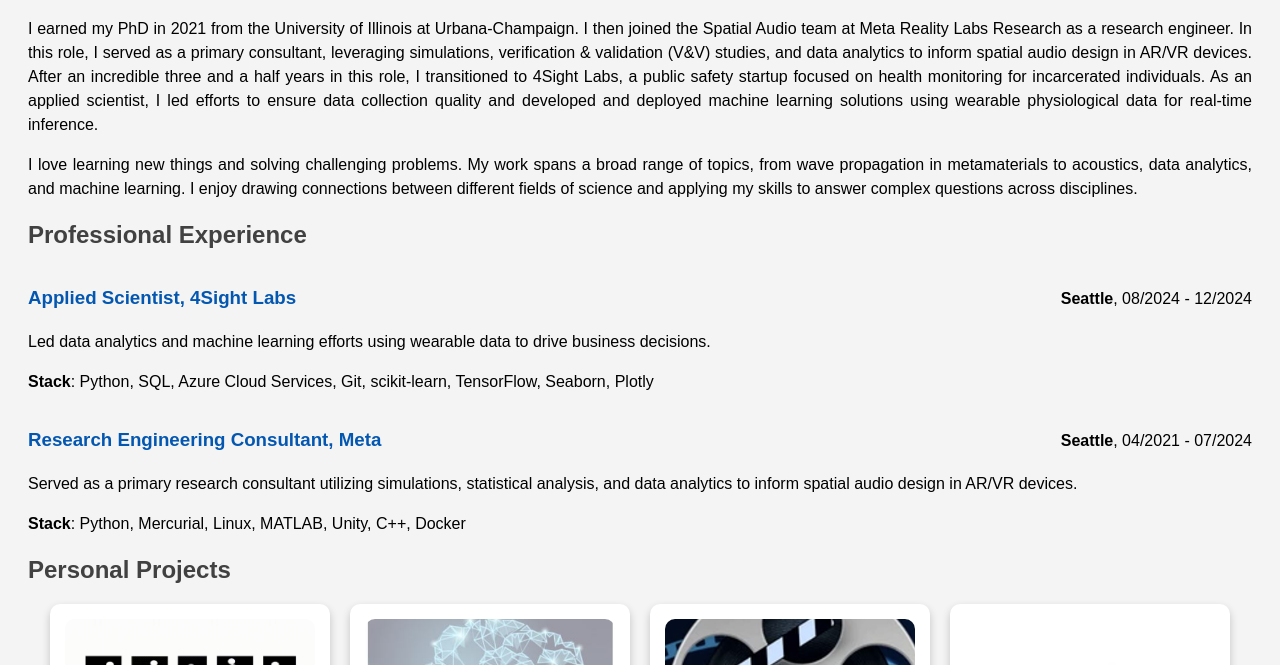
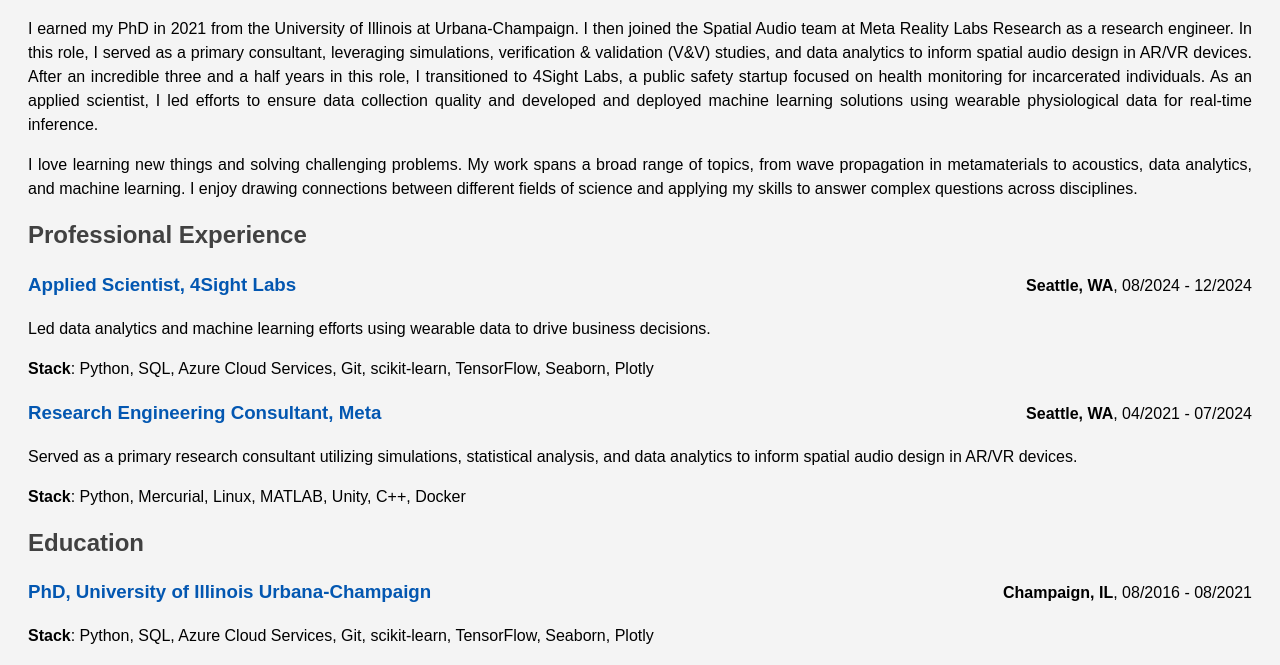
Before and after one commit to setare92-ha/setare92-ha.github.io, a plain HTML site: page index.html in a window 1280 px wide. Shown: the part 259-924 px from the top of the page. Drawn offline with Linux system fonts and the light colour scheme.

Commit message:
education added

```diff
--- a/index.html
+++ b/index.html
@@ -35,6 +35,7 @@
       text-align: left; /* Align headings to the left */
       margin-left: 20px; /* Add some left margin for better spacing */
       margin-bottom: 5px;
+      margin-top: 5px;
       color: #0357b1;
     }
     .job-entry {
@@ -127,7 +128,7 @@
     <div class="job-entry">
       <h3>Applied Scientist, 4Sight Labs</h3>
       <div class="job-date">
-          <b>Seattle</b>, 08/2024 - 12/2024
+          <b>Seattle, WA</b>, 08/2024 - 12/2024
       </div>
     </div>
     <p align="left"> Led data analytics and machine learning efforts using wearable data to drive business decisions. </p>
@@ -136,12 +137,21 @@
     <div class="job-entry">
       <h3>Research Engineering Consultant, Meta</h3>
       <div class="job-date">
-          <b>Seattle</b>, 04/2021 - 07/2024
+          <b>Seattle, WA</b>, 04/2021 - 07/2024
       </div>
     </div>
     <p align="left"> Served as a primary research consultant utilizing simulations, statistical analysis, and data analytics
       to inform spatial audio design in AR/VR devices.
     <p align="left"> <b>Stack</b>: Python, Mercurial, Linux, MATLAB, Unity, C++, Docker </p>
+
+  <h2> Education</h2>
+  <div class="job-entry">
+    <h3>PhD, University of Illinois Urbana-Champaign</h3>
+    <div class="job-date">
+        <b>Champaign, IL</b>, 08/2016 - 08/2021
+    </div>
+  </div>
+  <p align="left"> <b>Stack</b>: Python, SQL, Azure Cloud Services, Git, scikit-learn, TensorFlow, Seaborn, Plotly </p>
 
   <h2> Personal Projects </h2>
   <div class="projects">
```
